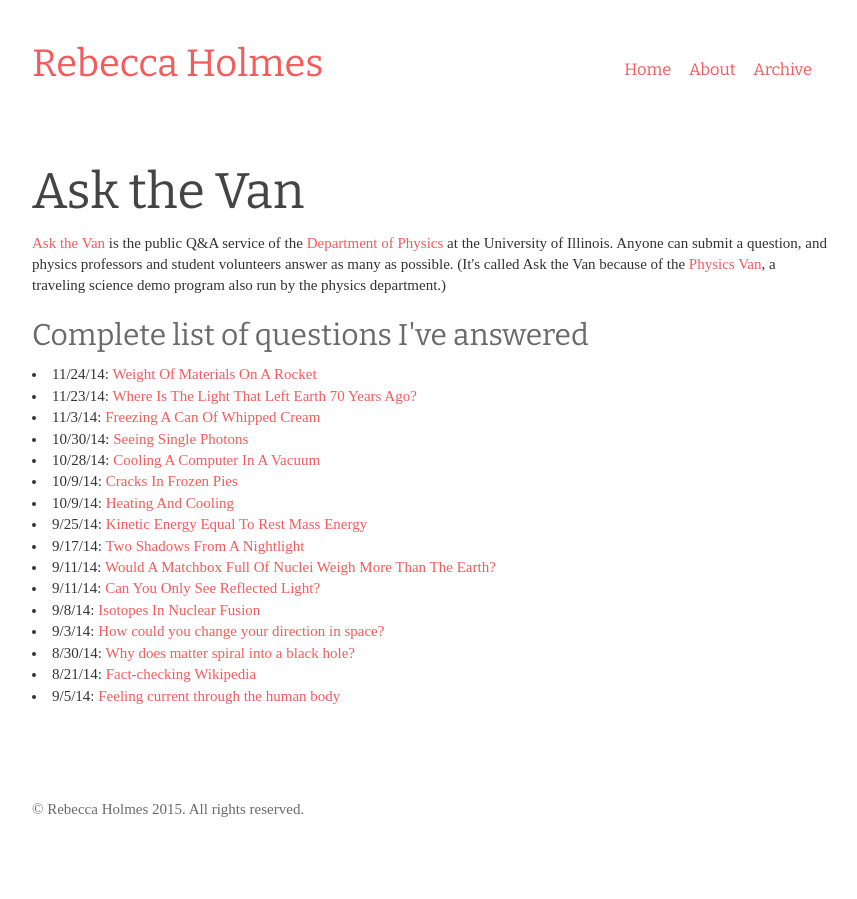
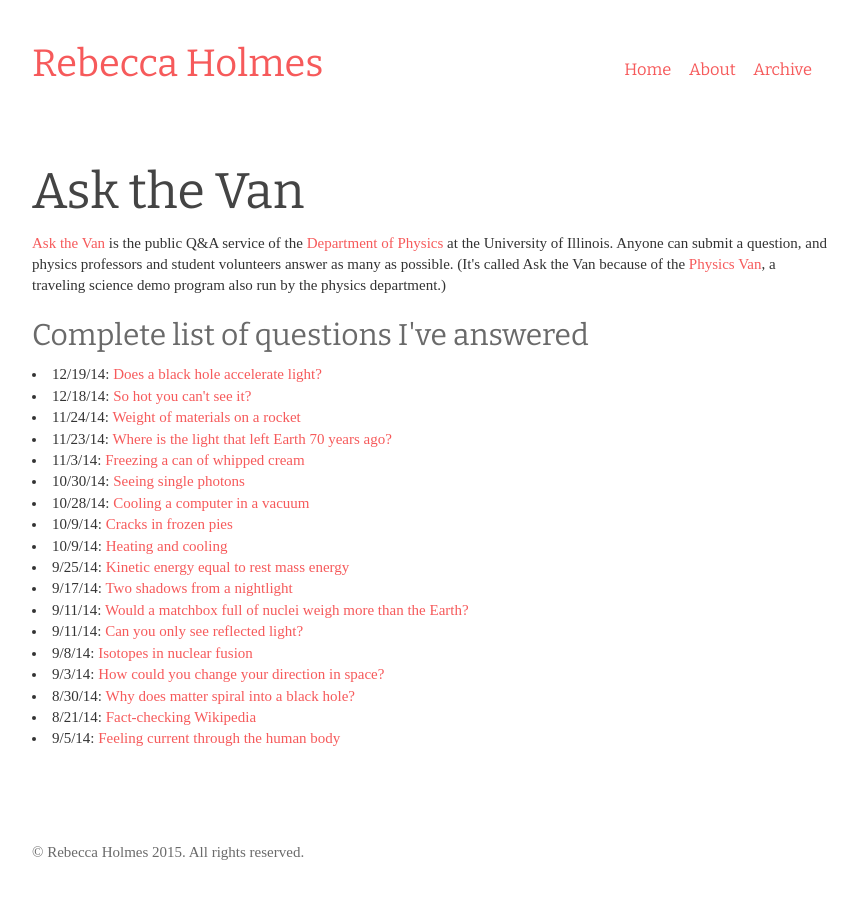
Before and after one commit to piscisvolans/piscisvolans.github.io, a Jekyll site: the page built from askthevan.html, in a window 1280 px wide. Shown: the whole page, without its empty margins (208-1065 px from the left). Built offline with Jekyll 4.4.1, drawn with Linux system fonts in a browser that asks for light colours; some web fonts are replaced; Markdown is read by kramdown in place of the engine named in the settings; comment, search, counter and statistics services are not loaded.

```diff
--- a/_data/askthevan.yml
+++ b/_data/askthevan.yml
@@ -10,39 +10,45 @@
 - title: How could you change your direction in space?
   url: http://van.physics.illinois.edu/qa/listing.php?id=27452
   date: Wed, 03 Sep 2014
-- title: Isotopes In Nuclear Fusion
+- title: Isotopes in nuclear fusion
   url:  http://ift.tt/WAiyJ2
   date: September 08, 2014
-- title: Can You Only See Reflected Light?
+- title: Can you only see reflected light?
   url:  http://ift.tt/1lWwVU5
   date: September 11, 2014
-- title: Would A Matchbox Full Of Nuclei Weigh More Than The Earth?
+- title: Would a matchbox full of nuclei weigh more than the Earth?
   url:  http://ift.tt/1pSJcEb
   date: September 11, 2014
-- title: Two Shadows From A Nightlight
+- title: Two shadows from a nightlight
   url:  http://ift.tt/1BOo8rj
   date: September 17, 2014
-- title: Kinetic Energy Equal To Rest Mass Energy
+- title: Kinetic energy equal to rest mass energy
   url:  http://ift.tt/1vlbGfQ
   date: September 25, 2014
-- title: Heating And Cooling
+- title: Heating and cooling
   url:  http://ift.tt/10XHQDO
   date: October 09, 2014
-- title: Cracks In Frozen Pies
+- title: Cracks in frozen pies
   url:  http://ift.tt/1w59GYj
   date: October 09, 2014
-- title: Cooling A Computer In A Vacuum
+- title: Cooling a computer in a vacuum
   url:  http://ift.tt/1wzJk1Y
   date: October 28, 2014
-- title: Seeing Single Photons
+- title: Seeing single photons
   url:  http://ift.tt/10DoNPh
   date: October 30, 2014
-- title: Freezing A Can Of Whipped Cream
+- title: Freezing a can of whipped cream
   url:  http://ift.tt/1obVNZh
   date: November 03, 2014 at 03:09PM
-- title: Where Is The Light That Left Earth 70 Years Ago?
+- title: Where is the light that left Earth 70 years ago?
   url:  http://ift.tt/1uXiMXQ
   date: November 23, 2014 at 10:53AM
-- title: Weight Of Materials On A Rocket
+- title: Weight of materials on a rocket
   url:  http://ift.tt/1r4aRKe
   date: November 24, 2014 at 03:11PM
+- title: So hot you can't see it?
+  url:  http://ift.tt/1sEi2DX
+  date: December 18, 2014 at 02:33PM
+- title: Does a black hole accelerate light?
+  url:  http://ift.tt/1ACHdve
+  date: December 19, 2014 at 08:16PM
```
Also changed, not shown: _posts/2015-01-03-astronaut-costume.md (added, +56 -0 lines), about.md (+2 -0 lines), public/img/costume.jpg (added), public/img/prague_april2014.jpg (deleted), public/img/profilepic.jpg (deleted), public/img/suit1.JPG (added), public/img/suit2.JPG (added), public/img/suit3.JPG (added), 2 other files.
